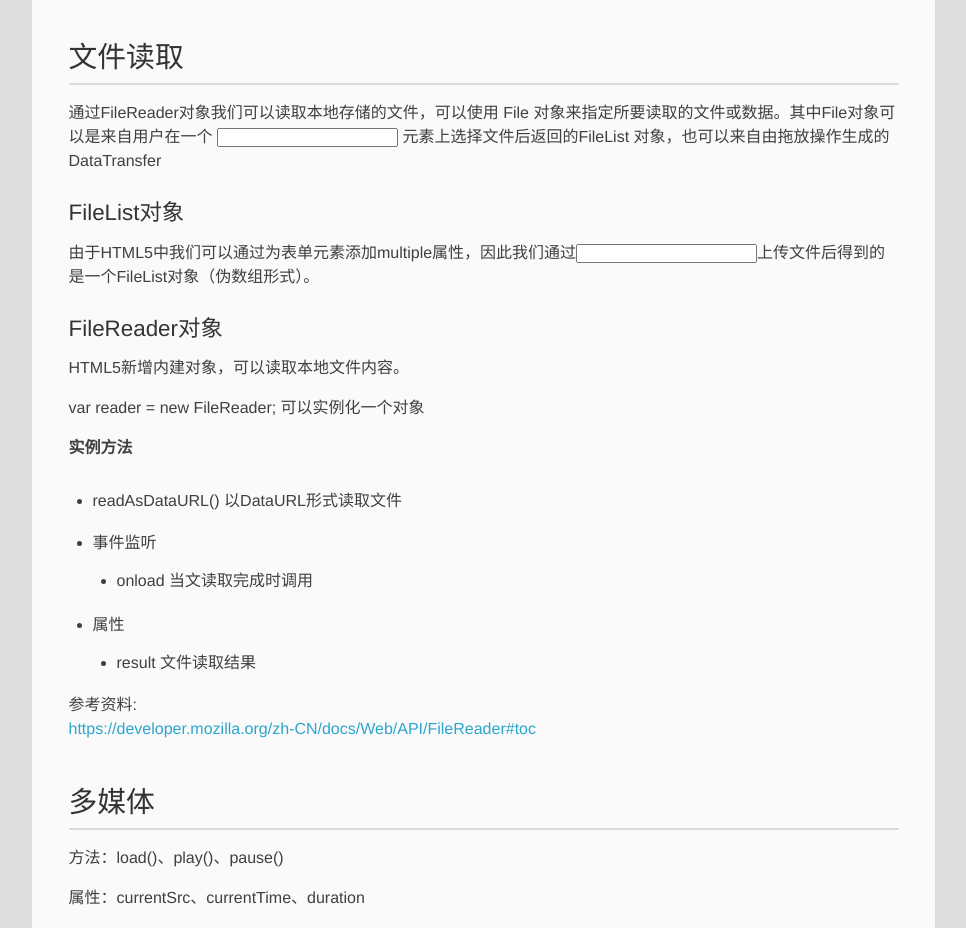
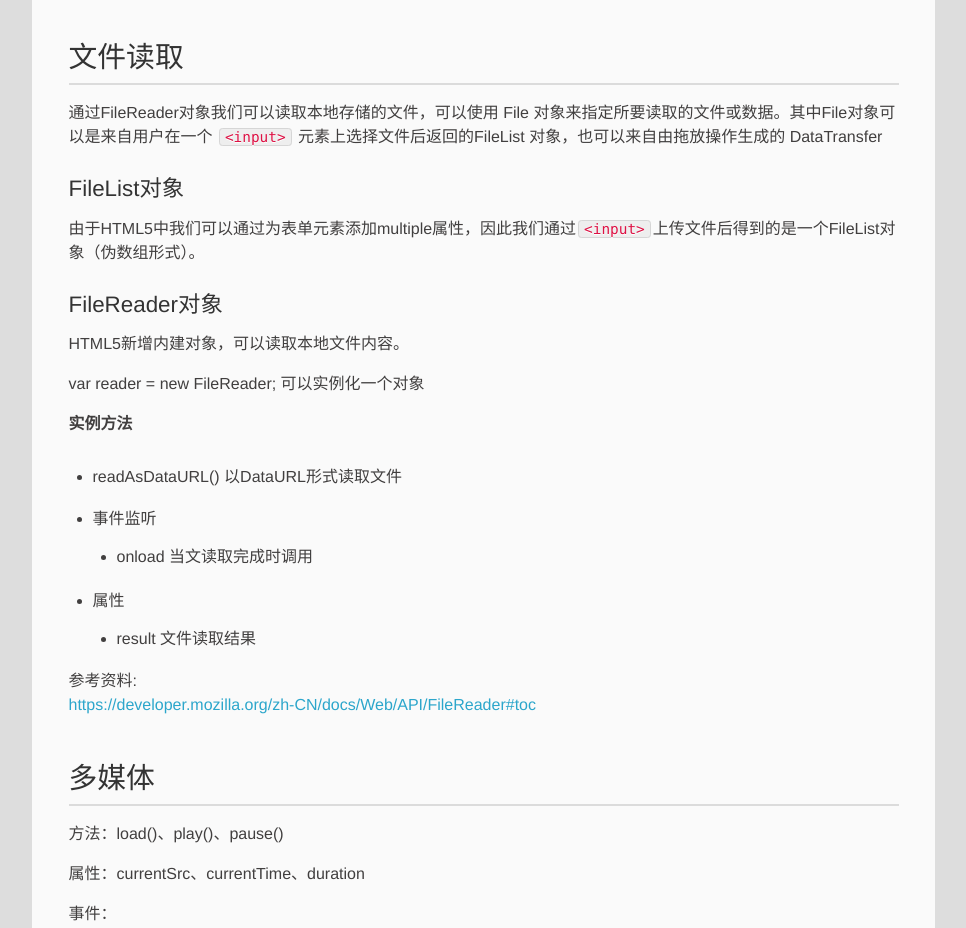
Before and after one commit to happyjiali/happyjiali.github.io, a plain HTML site: page 2016/12/02/初识HTML5/index.html in a window 1280 px wide. Shown: the part 3769-4697 px from the top of the page, without its empty margins (6-972 px from the left). Drawn offline with Linux system fonts and the light colour scheme; a script that the page names is missing.

Commit message:
Site updated: 2016-12-02 21:57:11

```diff
--- a/2016/12/02/初识HTML5/index.html
+++ b/2016/12/02/初识HTML5/index.html
@@ -18,7 +18,7 @@
 <meta property="og:site_name" content="JiaLi's 畅想小屋">
 <meta property="og:description" content="初步了解HTML5">
 <meta property="og:image" content="http://yoursite.com/image/2016-12-02_211312.png">
-<meta property="og:updated_time" content="2016-12-02T13:46:29.196Z">
+<meta property="og:updated_time" content="2016-12-02T13:52:18.317Z">
 <meta name="twitter:card" content="summary">
 <meta name="twitter:title" content="初识HTML5（二）">
 <meta name="twitter:description" content="初步了解HTML5">
@@ -200,8 +200,8 @@
 <li>requestFullScreen() 开启全屏显示</li>
 <li>cancelFullScreen() 关闭全屏显示</li>
 </ul>
-<h2 id="文件读取"><a href="#文件读取" class="headerlink" title="文件读取"></a>文件读取</h2><p>通过FileReader对象我们可以读取本地存储的文件，可以使用 File 对象来指定所要读取的文件或数据。其中File对象可以是来自用户在一个 <input> 元素上选择文件后返回的FileList 对象，也可以来自由拖放操作生成的  DataTransfer</p>
-<h3 id="FileList对象"><a href="#FileList对象" class="headerlink" title="FileList对象"></a>FileList对象</h3><p>由于HTML5中我们可以通过为表单元素添加multiple属性，因此我们通过<input>上传文件后得到的是一个FileList对象（伪数组形式）。</p>
+<h2 id="文件读取"><a href="#文件读取" class="headerlink" title="文件读取"></a>文件读取</h2><p>通过FileReader对象我们可以读取本地存储的文件，可以使用 File 对象来指定所要读取的文件或数据。其中File对象可以是来自用户在一个 <code>&lt;input&gt;</code> 元素上选择文件后返回的FileList 对象，也可以来自由拖放操作生成的  DataTransfer</p>
+<h3 id="FileList对象"><a href="#FileList对象" class="headerlink" title="FileList对象"></a>FileList对象</h3><p>由于HTML5中我们可以通过为表单元素添加multiple属性，因此我们通过<code>&lt;input&gt;</code>上传文件后得到的是一个FileList对象（伪数组形式）。</p>
 <h3 id="FileReader对象"><a href="#FileReader对象" class="headerlink" title="FileReader对象"></a>FileReader对象</h3><p>HTML5新增内建对象，可以读取本地文件内容。</p>
 <p>var reader = new FileReader; 可以实例化一个对象</p>
 <p><strong>实例方法</strong></p>
```
